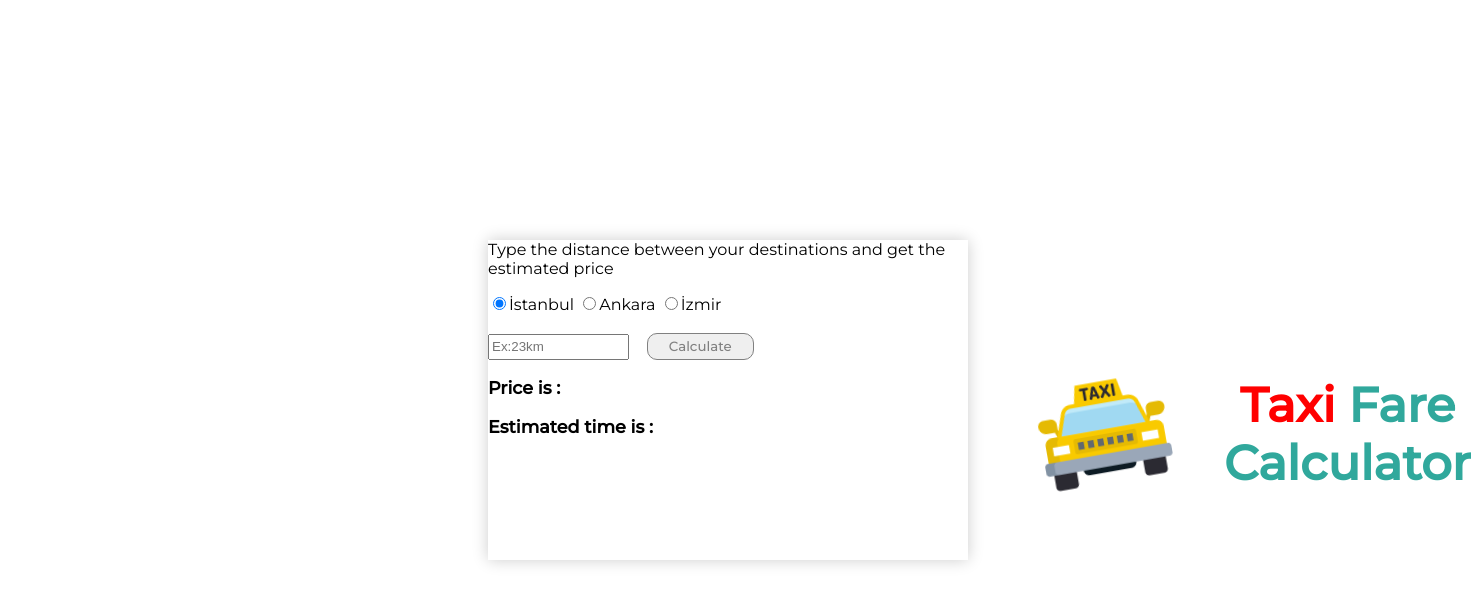
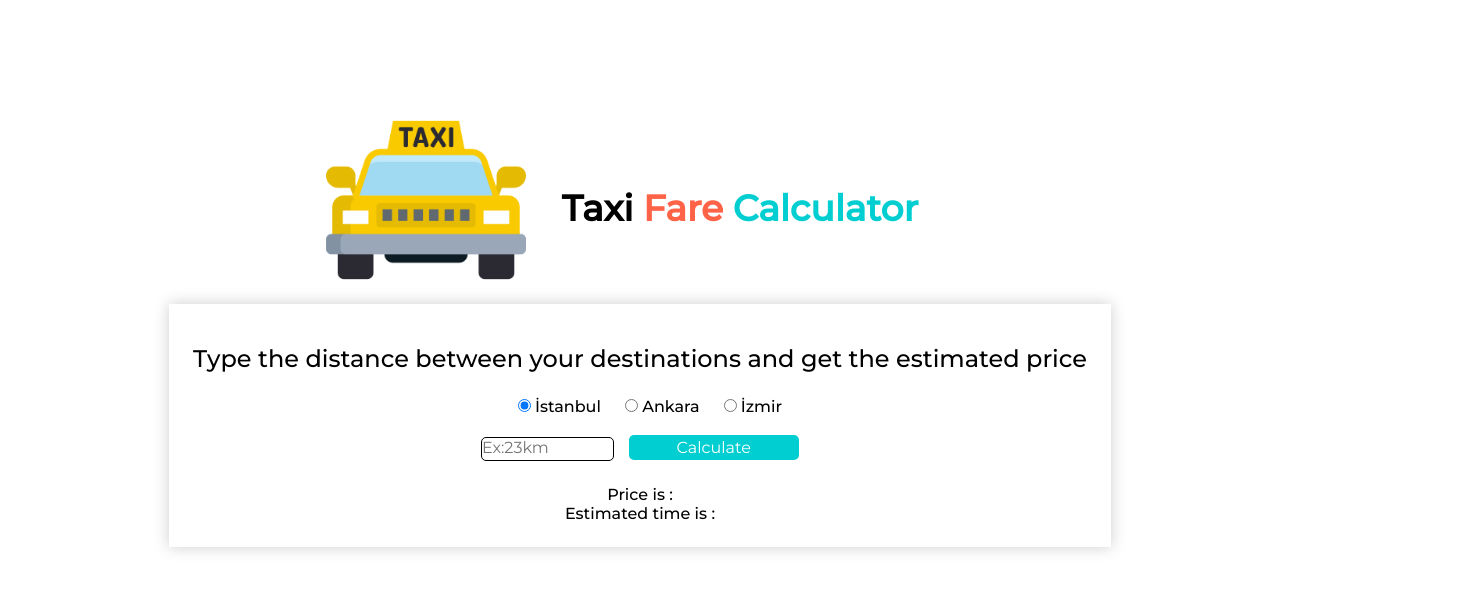
Before and after one commit to anLpk/taxifare, a plain HTML site: page index.html in a window 1280 px wide. Shown: the whole page, 1471 px wide, since content can reach past the window. Drawn offline with Linux system fonts and the light colour scheme.

Commit message:
Update style.css

```diff
--- a/style.css
+++ b/style.css
@@ -1,75 +1,160 @@
+/* Default */
+* {
+  box-sizing: border-box;
+  margin: 0;
+  padding: 0;
+}
+
 body {
   font-family: 'Montserrat', sans-serif;
+  scroll-behavior: smooth;
 }
 
-#logo {
-  width: 8em;
-  position: absolute;
-  left: 32em;
-  top: 5em;
-  transform: rotate(-10deg);
+/* Flex-Box */
+.all-container {
+  display: grid;
+  place-items: center;
+  text-align: center;
 }
 
-h1 {
-  position: absolute;
-  font-size: 3em;
-  font-weight: bolder;
-  left: 14em;
-  top: 2.4em;
+/*Title Heading */
+.fare {
+  color: tomato;
 }
 
-h2 {
-  position: absolute;
-  left: 14.5em;
-  top: 1em;
-  font-size: 3em;
-  color: red;
+.calculator {
+  color: #00CED1;
 }
 
-span {
-  color: #30A89C;
+/* LOGO */
+#logo:hover {
+  animation: shake 0.5s;
 }
 
-.all-container {
-  margin-left: 30em;
-  margin-top: 15em;
-  width: 30em;
-  height: 20em;
+/*Logo Animation */
+@keyframes shake {
+  0% {transform: translate(1px, 1px) rotate(0deg);}
+  10% {transform: translate(-1px, -2px) rotate(-1deg);}
+  20% {transform: translate(-3px, 0px) rotate(1deg);}
+  30% {transform: translate(3px, 2px) rotate(0deg);}
+  40% {transform: translate(1px, -1px) rotate(1deg);}
+  50% {transform: translate(-1px, 2px) rotate(-1deg);}
+  60% {transform: translate(-3px, 1px) rotate(0deg);}
+  70% {transform: translate(3px, 1px) rotate(-1deg);}
+  80% {transform: translate(-1px, -1px) rotate(1deg);}
+  90% {transform: translate(1px, 2px) rotate(0deg);}
+  100% {transform: translate(1px, -2px) rotate(-1deg);}
+}
+
+/* CSS Style */
+
+.second-container {
+  padding-top: 1em;
   background: white;
   box-shadow: 0 0 15px rgba(0, 0, 0, 0.2);
 }
 
-.first-container {
-  position: absolute;
-  left: 33em;
-  top: 18em;
+.asking {
+  font-size: 24px;
+  font-weight: 500;
+  padding: 1em;
+}
+
+.input-container {
+  font-weight: 500;
+}
+
+/* Input Style */
+
+input[type="radio"] {
+  margin-left: 1.5em;
+  margin-right: .3em;
+}
+
+input[type="number"] {
+  height: 1.8em;
+  width: 10em;
+  border-radius: 5px;
+  border: 1px solid;
+}
+
+/*Placeholder style */
+::placeholder {
+  font-family: 'Montserrat', sans-serif;
+  font-size: 16px;
+}
+
+/* Button Style */
+#btn {
+  font-family: 'Montserrat', sans-serif;
+  font-size: 16px;
+  color : white;
+  background-color: #00CED1;
+  border: none;
+  padding: .2em 3em;
+  border-radius: 5px;
+  margin-left: 10px;
+}
+
+#btn:hover {
+  transform: scale(1.1);
+  cursor: pointer;
+}
+
+.answer-container {
+  padding-top: 1.5em;
+  padding-bottom: 1.5em;
   text-align: center;
   font-weight: 500;
 }
 
-#distance {
-  width: 10em;
-  height: 1.5em;
+/*Media Query */
+@media (min-width: 750px) {
+  .title {
+    float: right;
+    margin-top: 150px;
+    font-size: 36px;
+    padding: 1em;
+  }
+
+  #logo {
+    width: 200px;
+    margin-top: 100px;
+  }
 }
 
-#btn {
-width: 8em;
-height: 2em;
-color: #808080;
-border: .5px solid #808080;
-border-radius: 10px;
-font-weight: 500;
-font-family: 'Montserrat', sans-serif;
-margin-left: 1em;
+@media (max-width: 749px) {
+  .title {
+    float: none;
+    font-size: 30px;
+    padding: .5em;
+  }
+
+  #logo {
+    width: 160px;
+    margin-top: 20px;
+  }
 }
 
-#btn:hover {
-  opacity: 1;
-  background-color: #66BFBF;
-  color:white;
+@media (max-width: 950px) {
+    .second-container {
+      margin-left: 30px;
+      margin-right: 30px;
+      margin-bottom: 20px;
+    }
 }
 
-.answer {
-  font-weight: bolder;
-  font-size: 1.1em;
+@media (max-width: 500px) {
+  #distance {
+    display: inline-block;
+    width: 250px;
+    text-align: center;
+  }
+
+  #btn {
+    display: inline-block;
+    width: 250px;
+    margin-top: 1em;
+    padding: .4em;
+  }
 }
```
